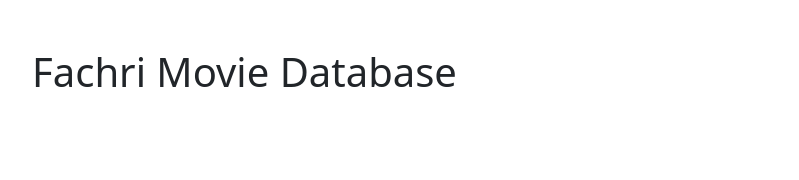
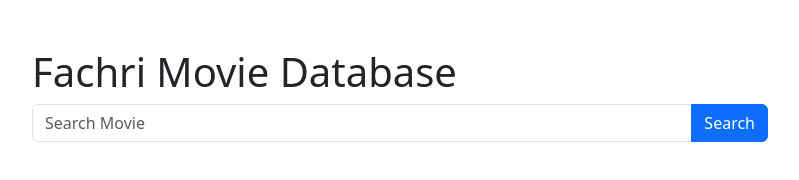
Before and after one commit to MuchammadFachriSyakur/LearnApi, a plain HTML site: page index.html in a window 1280 px wide. Shown: the whole page, without its empty margins (50-849 px from the left). Drawn offline with nearby package versions, Linux system fonts and the light colour scheme; no server answers.

Commit message:
Update index.html

```diff
--- a/index.html
+++ b/index.html
@@ -16,6 +16,16 @@
       <div class="row mt-5">
         <div class="col">
           <h1>Fachri Movie Database</h1>
+        </div>
+      </div>
+
+      <div class="row">
+        <div class="col-md-8">
+          <div class="input-group mb-3">
+            <input type="text" class="form-control input-keyword" placeholder="Search Movie">
+
+            <button class="btn btn-primary search-button" type="button" id="button-addon2">Search</button>
+          </div>
         </div>
       </div>
 
@@ -50,7 +60,7 @@
             <button
               type="button"
               class="btn btn-secondary"
-              data-bs-dismiss="modal"
+              data-bs-dismiss="modal"zzz
             >
               Close
             </button>
```
